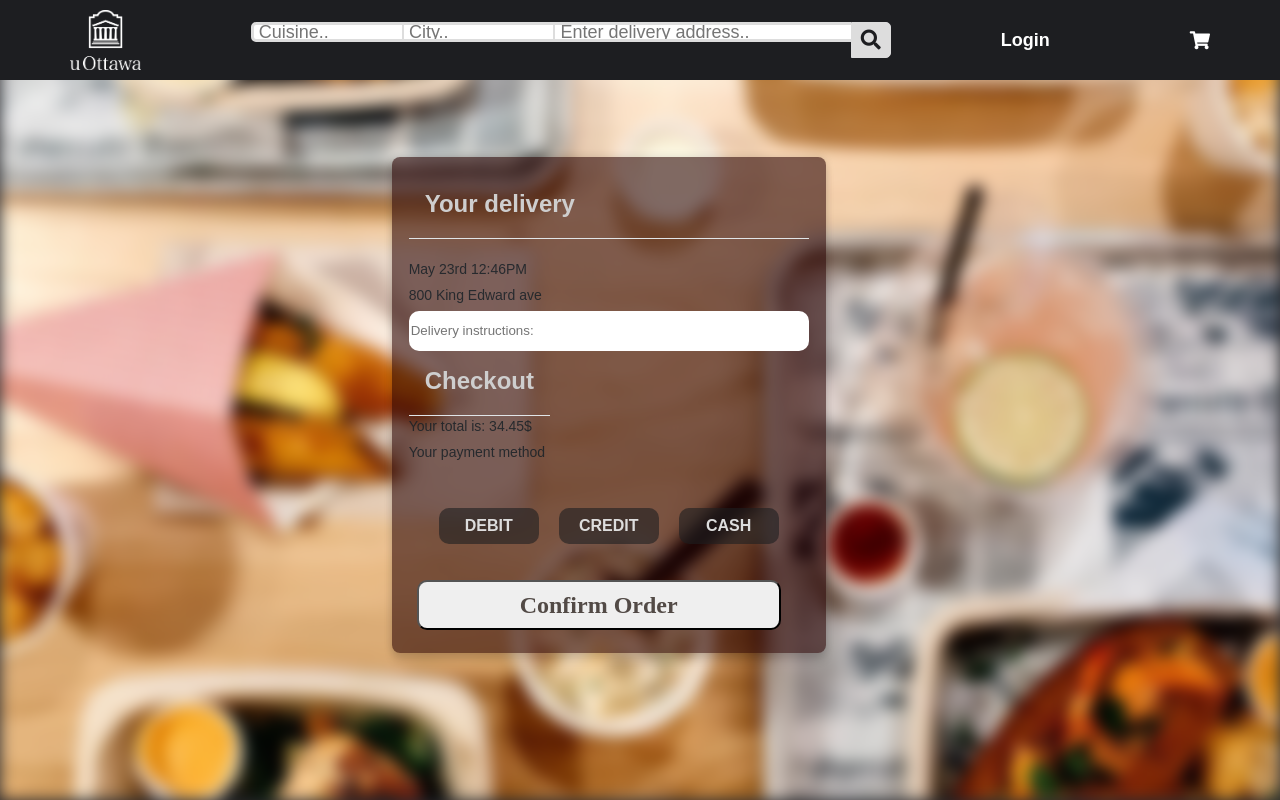
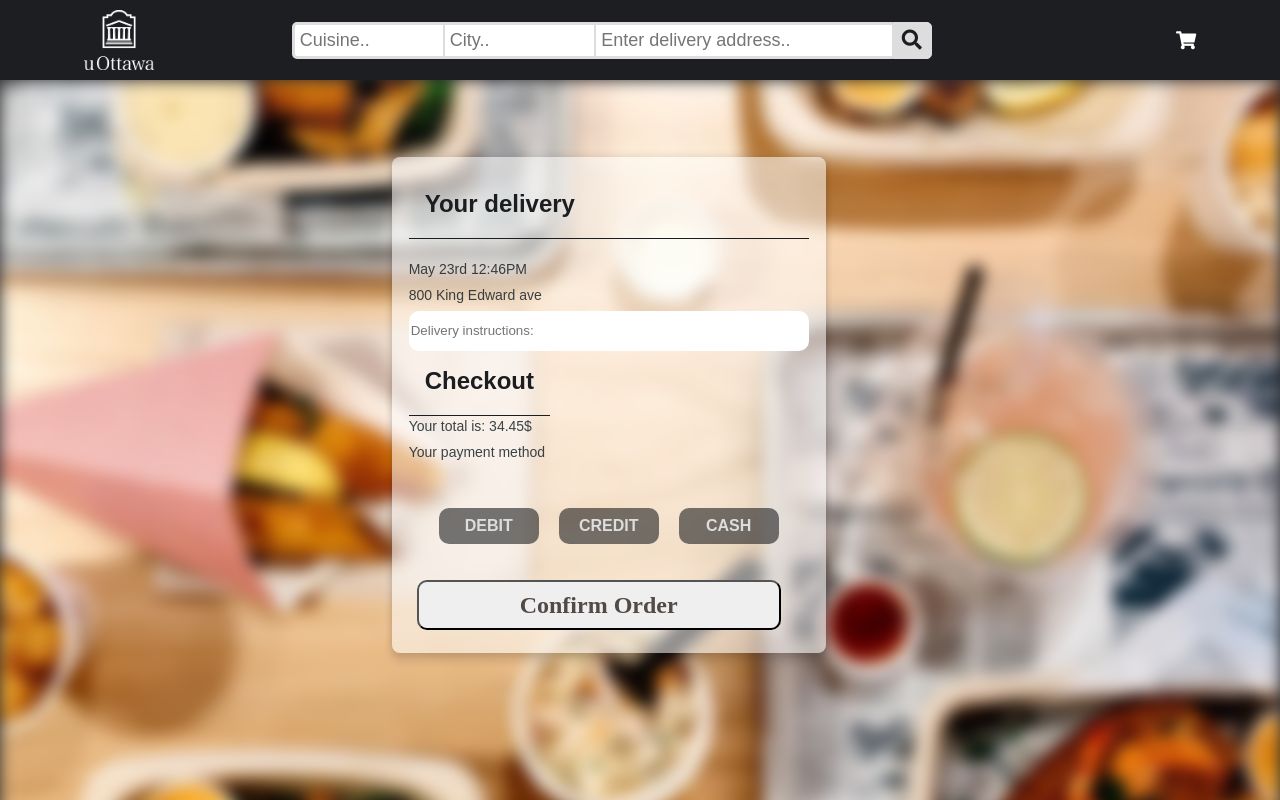
Before and after one commit to amous123/SEG3525-UI-Website, a plain HTML site: page Payment.html in a window 1280 px wide. Drawn offline with Linux system fonts and the light colour scheme.

Commit message:
final edits

```diff
--- a/Payment.html
+++ b/Payment.html
@@ -4,11 +4,7 @@
   <meta charset="utf-8" />
   <link rel="stylesheet" href="css/Standard.css" />
   <link rel="stylesheet" href="https://use.fontawesome.com/releases/v5.8.2/css/all.css" integrity="sha384-oS3vJWv+0UjzBfQzYUhtDYW+Pj2yciDJxpsK1OYPAYjqT085Qq/1cq5FLXAZQ7Ay" crossorigin="anonymous">
-</head>
 
-<body>
-  <div class="paymentBG">
-  </div>
   <!-- topnav is the navigation bar of the website -->
   <ul class="navbar">
     <!-- <li class="leftIcon"><a href="#news"><i class="fas fa-seedling"></i> Food Sprouters</i></a></li> -->
@@ -42,9 +38,14 @@
                             </div>
                           </div>
 
-                          <li class="rightIcon"><a href="Login.html">Login</a></li>
+                          <li class="rightIcon"></li>
                           <li class="rightIcon"><a href="Order.html"><i class="fas fa-shopping-cart"></i></a></li>
-  </ul>
+                        </ul>
+</head>
+
+<body>
+  <div class="paymentBG">
+  </div>
     <div class="payContainer">
       <main class="mainPayment">
 
--- a/css/Standard.css
+++ b/css/Standard.css
@@ -78,7 +78,6 @@ height: 100%;
   border: 3px solid #ddd;
   border-right: none;
   padding: 5px;
-  height: 20px;
   border-radius: 5px 0 0 5px;
   font-size: 18px;
   outline: none;
@@ -91,7 +90,6 @@ height: 100%;
   border-right: none;
   border-left: none;
   padding: 5px;
-  height: 20px;
   font-size: 18px;
   outline: none;
   color: #1c1d20;
@@ -103,7 +101,6 @@ height: 100%;
   border-right: 2px solid #ddd;
   border-left: none;
   padding: 5px;
-  height: 20px;
   font-size: 18px;
   outline: none;
   color: #1c1d20;
@@ -114,7 +111,6 @@ height: 100%;
   border: 3px solid #ddd;
   border-right: 2px solid #ddd;
   padding: 5px;
-  height: 20px;
   border-radius: 5px 0 0 5px;
   font-size: 18px;
   outline: none;
@@ -171,7 +167,7 @@ li a img{
 
 .searchButton {
   width: 40px;
-  height: 36px;
+  height: 37px;
   border: 1px solid #ddd;
   background: #ddd;
   text-align: center;
@@ -227,11 +223,12 @@ li a img{
 
 .orderHeader{
     padding: 16px 16px 20px;
-    border-bottom: 1px solid #E1E5E8;
+    border-bottom: 1px solid #1c1d20;
     position: relative;
     flex: 0 0 auto;
     font-weight: 800;
     font-size: x-large;
+    color: #1c1d20;
 }
 
 .OrderList{
@@ -266,7 +263,7 @@ li a img{
   background-position: center;
   background-repeat: no-repeat;
   background-size: cover;
-  position: absolute;
+  position: fixed;
 }
 
 .paymentButton{
@@ -342,7 +339,7 @@ li a img{
     width: 400px;
     flex-direction: column;
     min-height: 0;
-    background-color: #29020294;
+    background-color: #ffffff8a;
     height: fit-content;
     padding: 17px;
     position: fixed;
```
